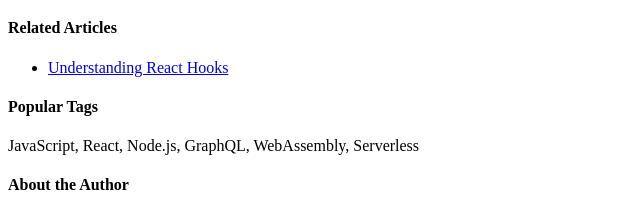
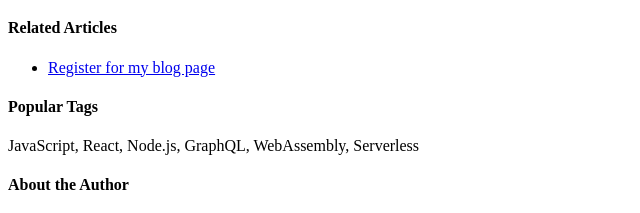
Before and after one commit to Bernarn/WebDev, a plain HTML site: page index.html in a window 1280 px wide. Shown: the part 1569-1782 px from the top of the page, 0-640 px from the left. Drawn offline with Linux system fonts and the light colour scheme.

Commit message:
New changes added

```diff
--- a/index.html
+++ b/index.html
@@ -66,7 +66,7 @@
             <div>
                 <h4>Related Articles</h4>
                 <ul>
-                    <li><a href="Register Page.html">Understanding React Hooks</a></li>
+                    <li><a href="Register Page.html">Register for my blog page</a></li>
 
                 </ul>
             </div>
```
